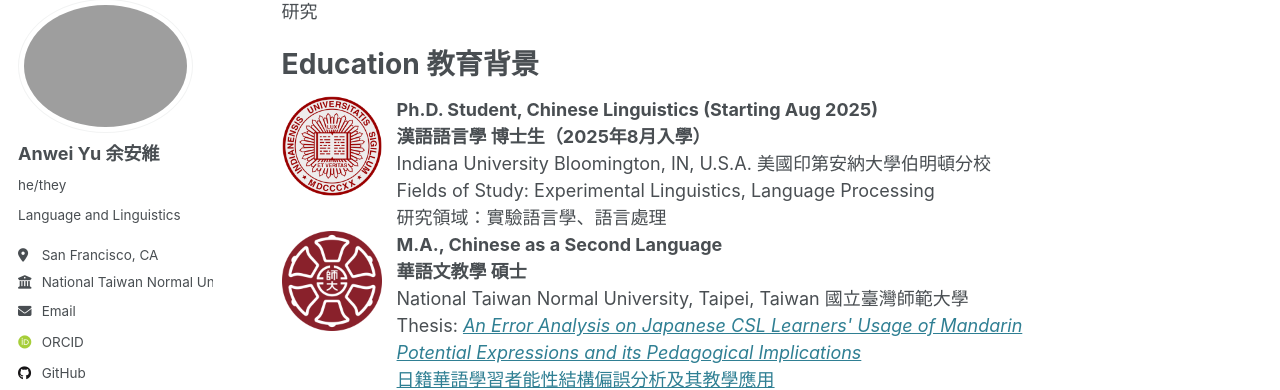
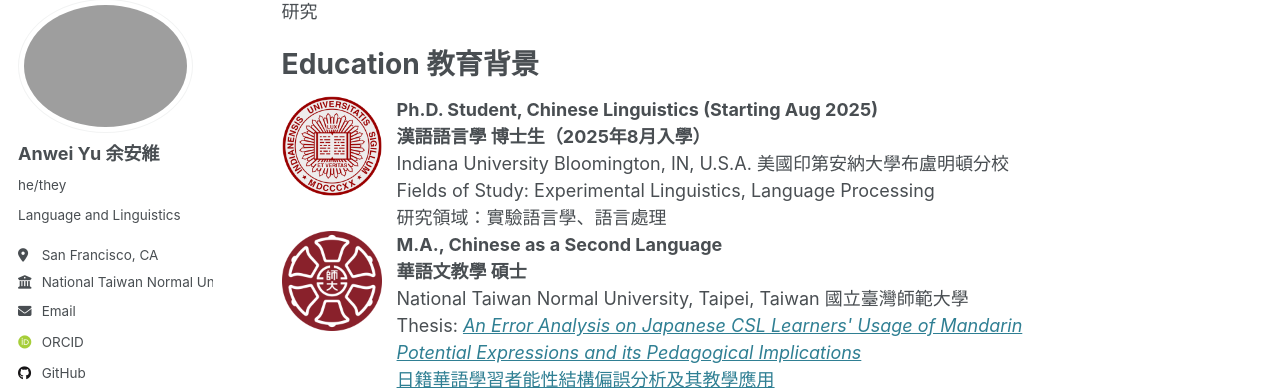
Before and after one commit to anweiyu/anweiyu.github.io, a Jekyll site: the page built from _pages/about.md, in a window 1280 px wide and 900 px high, scrolled down 992 px. Shown: the part 107-497 px from the top of the window. Built offline with Jekyll 4.4.1, drawn with Linux system fonts in a browser that asks for light colours; some web fonts are replaced.

Commit message:
Update about.md

```diff
--- a/_pages/about.md
+++ b/_pages/about.md
@@ -31,7 +31,7 @@ Education 教育背景
 <div style="display: flex; align-items:flex-start;text-align: left;">
   <img src="{{site.baseurl}}/images/IU.png" alt="IU Logo" width= "100" style="margin-right: 15px;">
   <p style="margin: 0;"><strong>Ph.D. Student, Chinese Linguistics (Starting Aug 2025) <br>漢語語言學 博士生（2025年8月入學）</strong><br>
-    Indiana University Bloomington, IN, U.S.A. 美國印第安納大學伯明頓分校<br>
+    Indiana University Bloomington, IN, U.S.A. 美國印第安納大學布盧明頓分校<br>
     Fields of Study: Experimental Linguistics, Language Processing<br>
     研究領域：實驗語言學、語言處理</p></div>
 <div style="display: flex; align-items:flex-start;text-align: left;">
```
